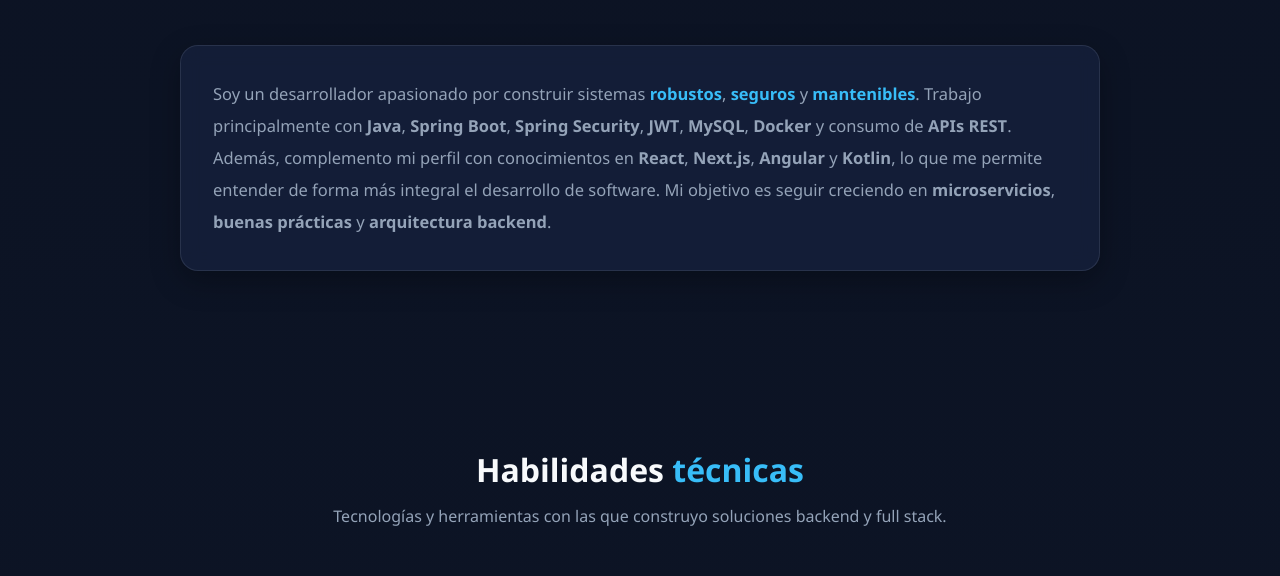
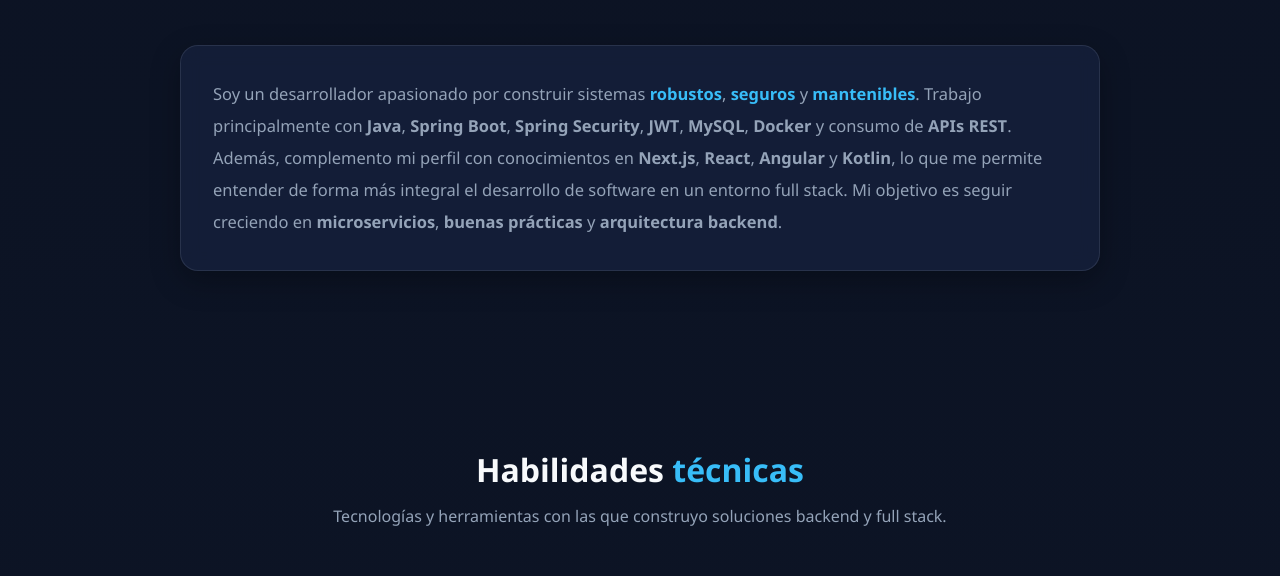
Before and after one commit to Chrysr17/portafolio, a plain HTML site: page index.html in a window 1280 px wide. Shown: the part 1053-1629 px from the top of the page. Drawn offline with nearby package versions, Linux system fonts and the light colour scheme.

Commit message:
index v7

```diff
--- a/index.html
+++ b/index.html
@@ -107,9 +107,9 @@
           Trabajo principalmente con <strong>Java</strong>, <strong>Spring Boot</strong>,
           <strong>Spring Security</strong>, <strong>JWT</strong>, <strong>MySQL</strong>,
           <strong>Docker</strong> y consumo de <strong>APIs REST</strong>.
-          Además, complemento mi perfil con conocimientos en <strong>React</strong>,
-          <strong>Next.js</strong>, <strong>Angular</strong> y <strong>Kotlin</strong>,
-          lo que me permite entender de forma más integral el desarrollo de software.
+          Además, complemento mi perfil con conocimientos en <strong>Next.js</strong>,
+          <strong>React</strong>, <strong>Angular</strong> y <strong>Kotlin</strong>,
+          lo que me permite entender de forma más integral el desarrollo de software en un entorno full stack.
           Mi objetivo es seguir creciendo en <strong>microservicios</strong>,
           <strong>buenas prácticas</strong> y <strong>arquitectura backend</strong>.
         </p>
```
